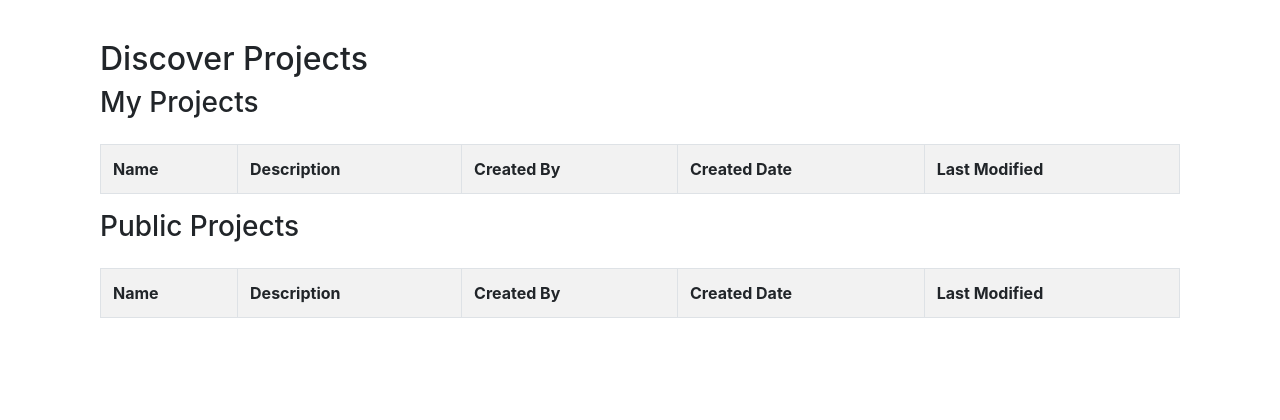
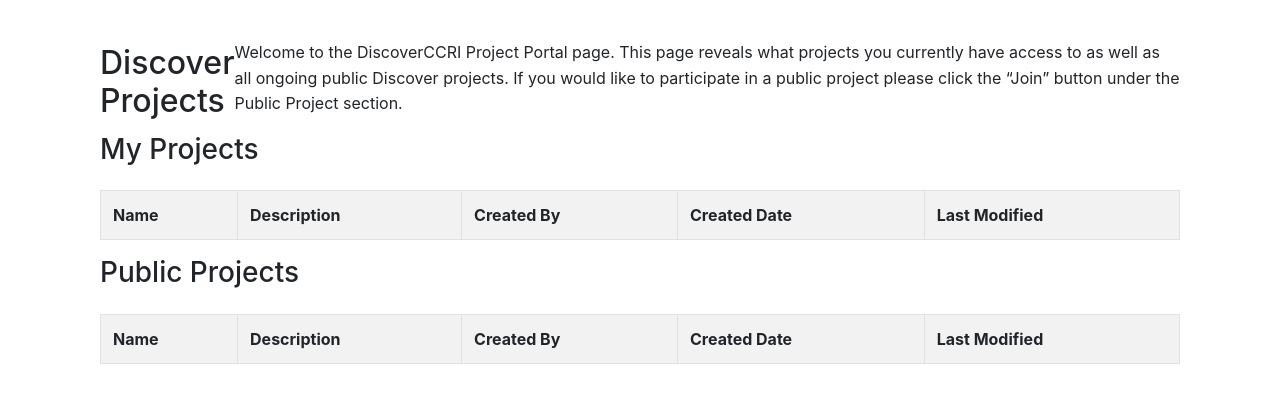
Before and after one commit to DiscoverCCRI/portal_v1, a Django app: template templates/projects/projects.html in a window 1280 px wide. Shown: the part 126-546 px from the top of the page. Run offline with Django 3.2, Linux system fonts and the light colour scheme; the template is opened without the code that fills it, so the values that code supplies are empty; the visitor is signed in with stand-in values (Sample User, id 1); parts of the project's set-up code (start-up, migrations or seed data) failed here and were passed over; some libraries are stand-ins or nearby versions.

Commit message:
Adding new paragraph

```diff
--- a/templates/projects/projects.html
+++ b/templates/projects/projects.html
@@ -11,6 +11,9 @@
             <div class="container">
                 <div class="d-flex flex-row align-items-center justify-content-between">
                     <h2>Discover Projects</h2>
+                    <p>
+                        Welcome to the DiscoverCCRI Project Portal page. This page reveals what projects you currently have access to as well as all ongoing public Discover projects. If you would like to participate in a public project please click the “Join” button under the Public Project section.
+                    </p>
                     {% if user.is_project_manager or user.is_site_admin %}
                         <button class="btn btn-success mr-2" style = "background-color:#076AE0!important;">
                             <a href="{% url 'project_request' %}" class="unlink">Request New Project</a>
```
